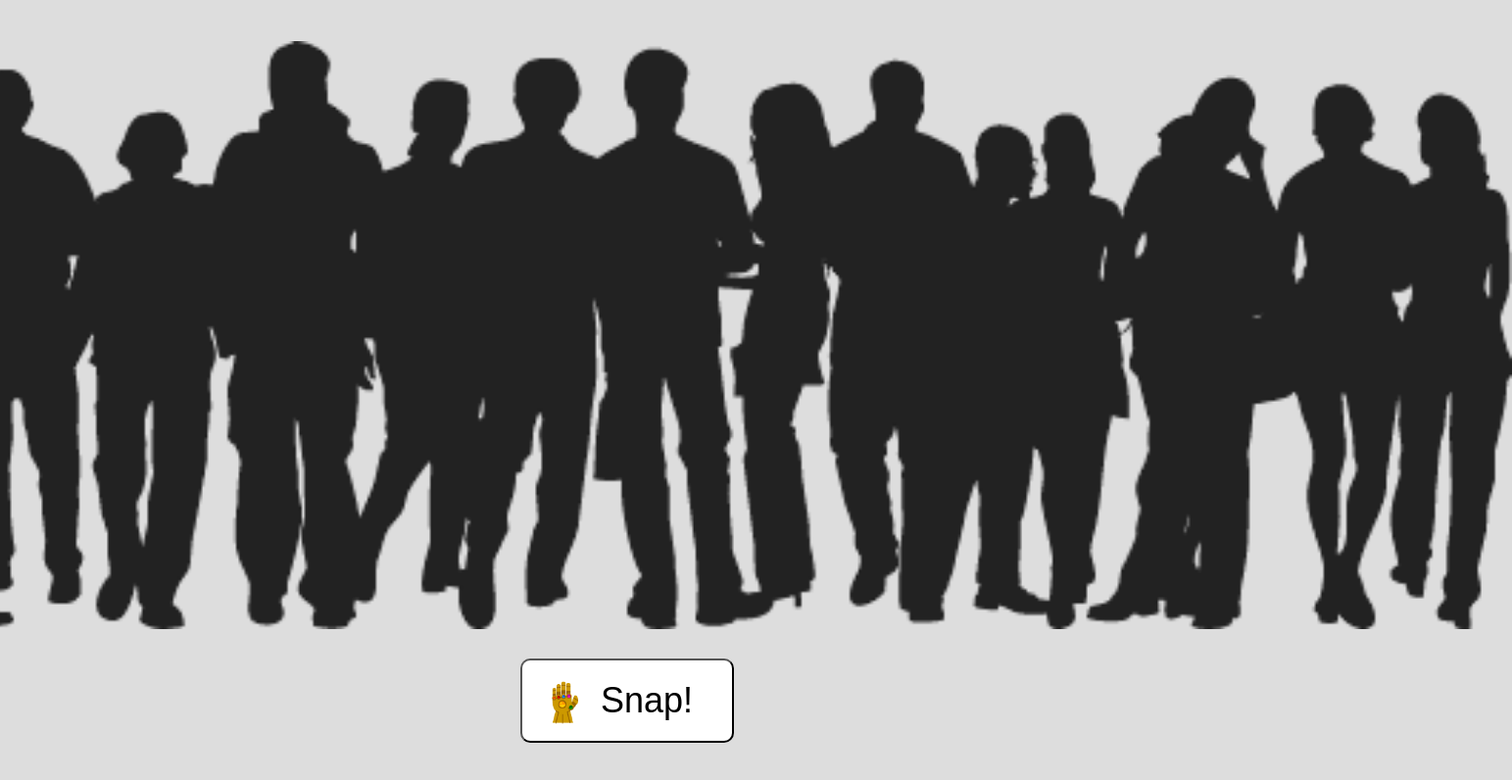
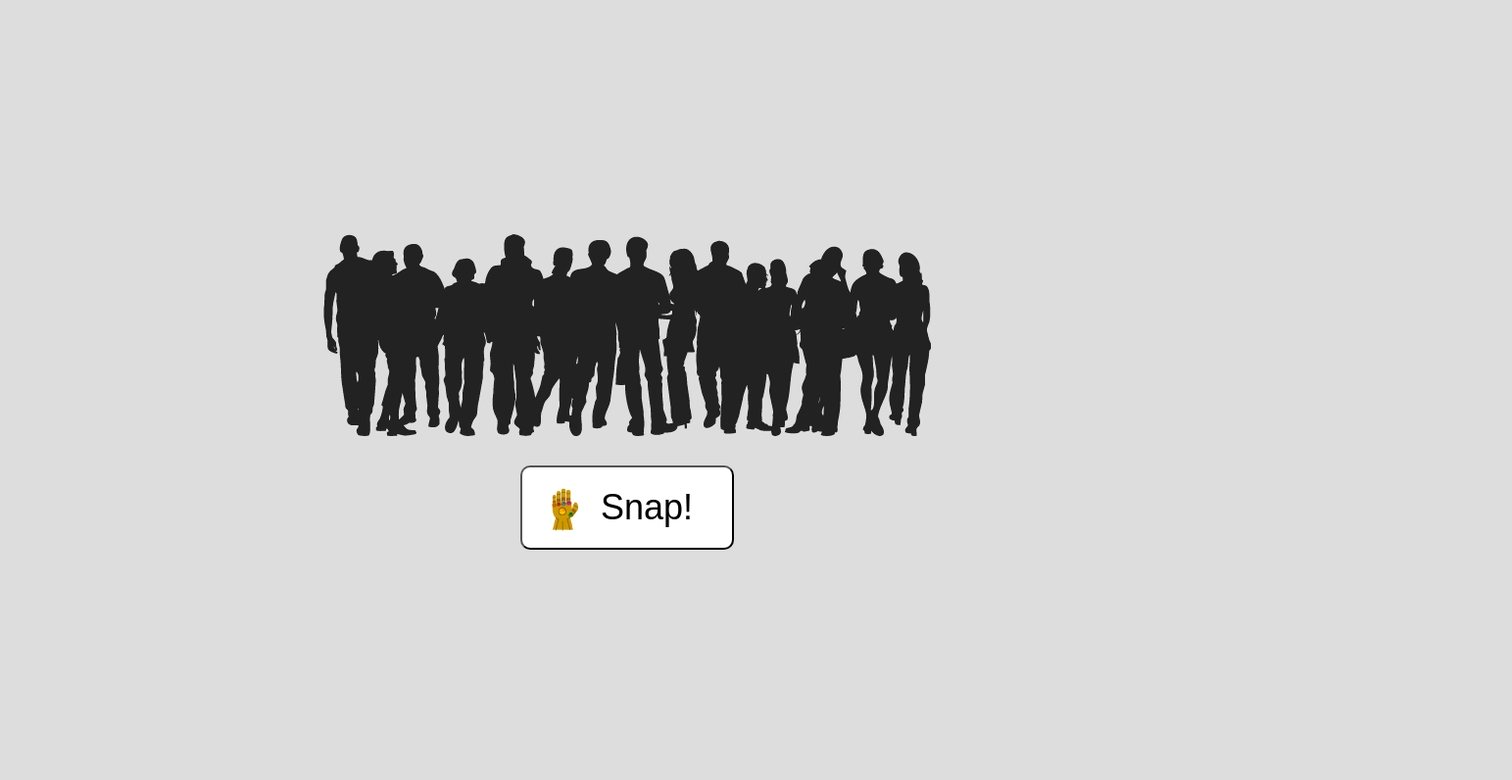
Before and after one commit to pvzuntil/snap, a plain HTML site: page index.html in a window 1280 px wide. Shown: the whole page at 98% size, 1543 px wide, since content can reach past the window. Drawn offline with Linux system fonts and the light colour scheme.

Commit message:
Update index.html

```diff
--- a/index.html
+++ b/index.html
@@ -10,7 +10,7 @@
     </head>
     <body>
       <div class="content">
-        <img src="sil.png" height="600">
+        <img src="sil.png">
         <button id="start-btn">Snap!</button>
       </div>
     <script>
```
